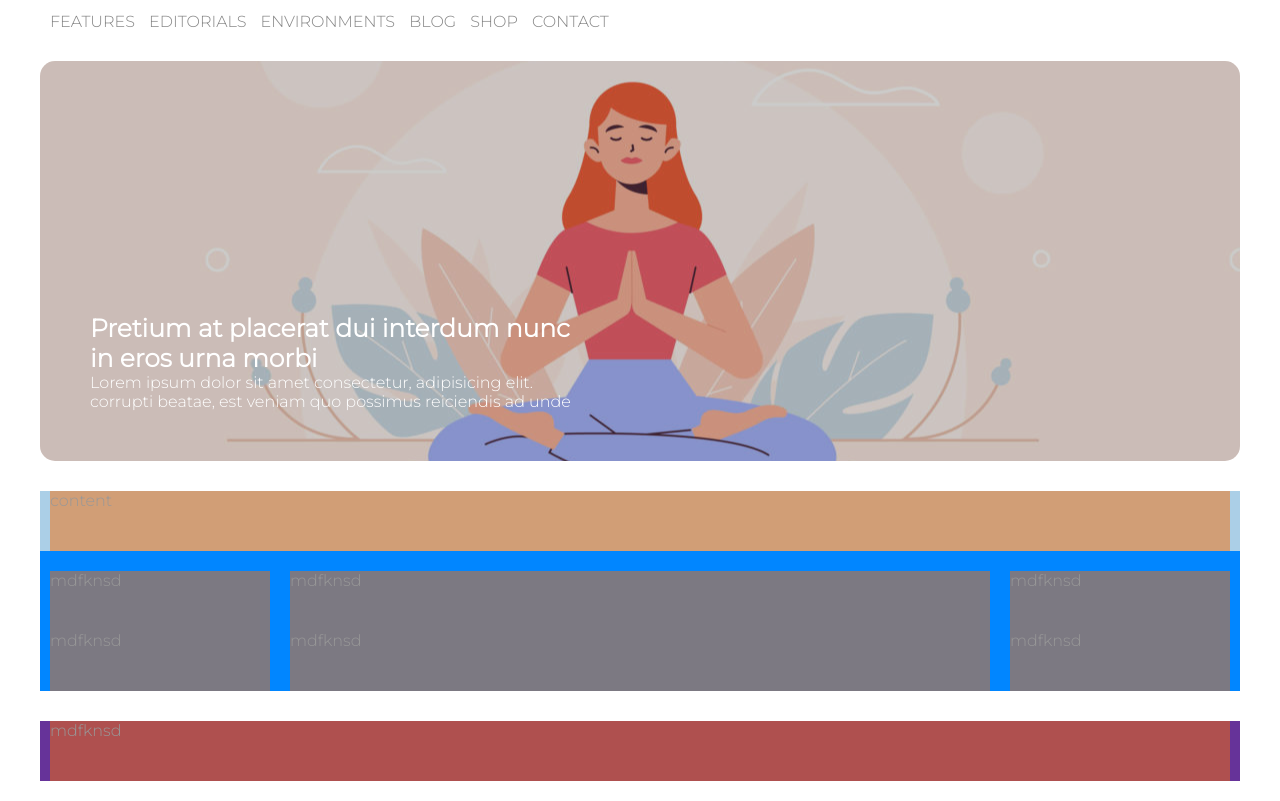
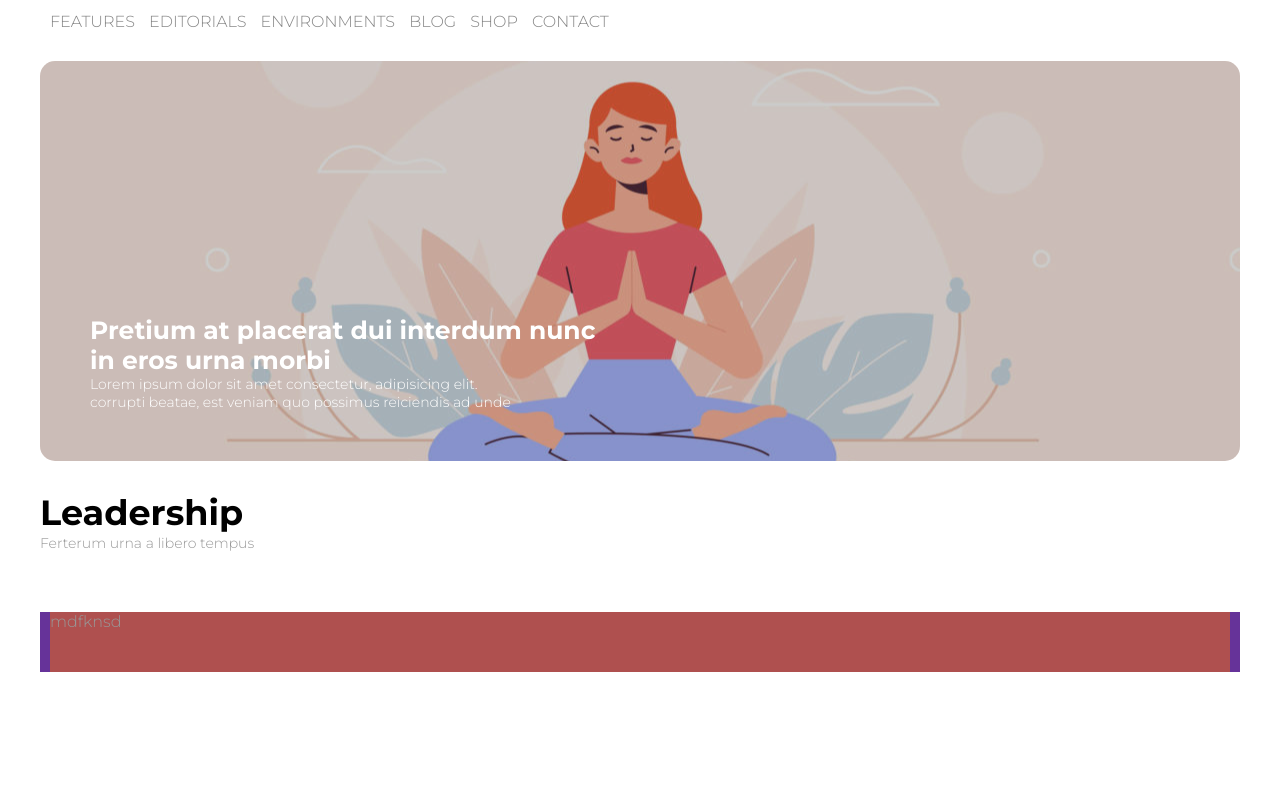
Before and after one commit to SofMD/htmlcss-wp, a plain HTML site: page index.html in a window 1280 px wide. Shown: the part 112-913 px from the top of the page. After the commit the page ends 804 px from the top, so only its background shows below. Drawn offline with Linux system fonts and the light colour scheme.

Commit message:
colum-header

```diff
--- a/css/master.css
+++ b/css/master.css
@@ -95,14 +95,22 @@ body {
 h3 {
     font-size: 25px;
 }
-/*colums section*/
-.colums-section {
-    background-color: #0186ff; /*colore riferimento*/
+
+div > p {
+    font-size: 14px;
 }
 
+
+/*colums section*/
+
 .colum-header {
-    background-color: #abcfe7; /*colore riferimento*/
-    margin-bottom: 20px;
+    margin-bottom: 30px;
+}
+
+.colum-header > h1 {
+    font-size: 35px;
+    color: black;
+    font-weight: 700;
 }
 
 .colums .col {
--- a/index.html
+++ b/index.html
@@ -6,6 +6,9 @@
     <meta name="viewport" content="width=device-width, initial-scale=1.0">
     <link rel="preconnect" href="https://fonts.googleapis.com">
 <link rel="preconnect" href="https://fonts.gstatic.com" crossorigin>
+<link rel="preconnect" href="https://fonts.googleapis.com">
+<link rel="preconnect" href="https://fonts.gstatic.com" crossorigin>
+<link href="https://fonts.googleapis.com/css2?family=Montserrat:wght@700&display=swap" rel="stylesheet">
 <link href="https://fonts.googleapis.com/css2?family=Montserrat:wght@300&display=swap" rel="stylesheet">
     <title>Document</title>
     <link rel="stylesheet" href="./css/master.css">
@@ -53,22 +56,19 @@
 
             <section class="colums-section">
 
-                <div class="colum-header pdng">
-                    <div class="debug-content">content</div>
+                <div class="colum-header">
+                    <h1> Leadership</h1>
+                    <p>Ferterum urna a libero tempus</p>
                 </div>
 
                 <div class=" colums clearfix">
                     <div class="col pdng">
-                        <div class="debug-content">mdfknsd</div>
-                        <div class="debug-content">mdfknsd</div>
+
                     </div>
                     <div class="col pdng">
-                        <div class="debug-content">mdfknsd</div>
-                        <div class="debug-content">mdfknsd</div>
-                    </div>
+
                     <div class="col pdng">
-                        <div class="debug-content">mdfknsd</div>
-                        <div class="debug-content">mdfknsd</div>
+
                     </div>
                 </div>
             </section>
```
